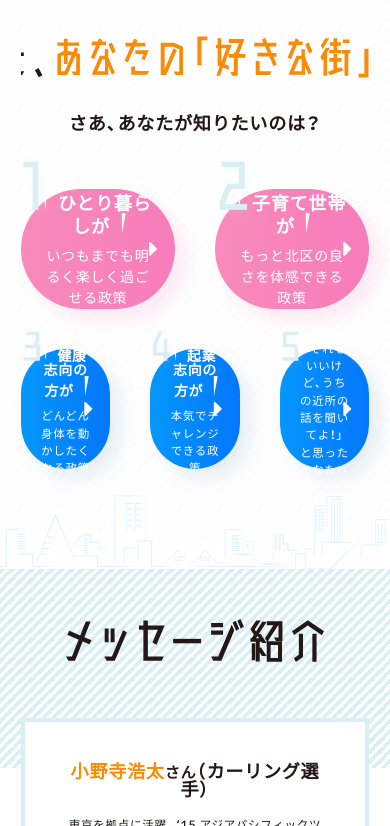
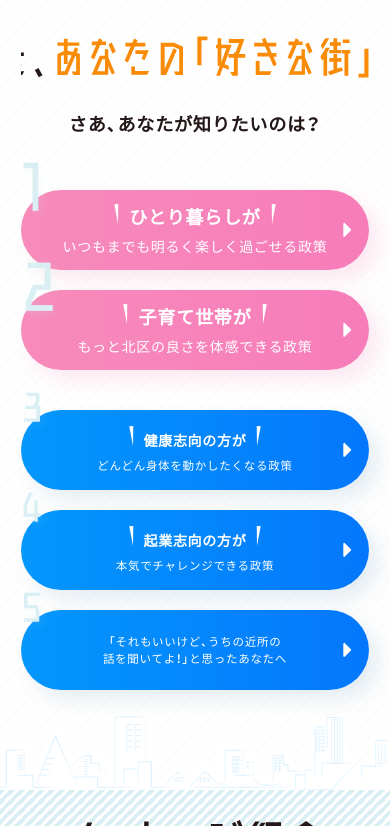
Before and after one commit to satohmsys/tsuchiyakazuki.com, a website built with webpack: page dev/src/ejs/index.ejs in a window 390 px wide. Shown: the part 1174-2000 px from the top of the page. Built offline with nearby package versions, Linux system fonts and the light colour scheme; a web font is replaced by a local one.

Commit message:
コンポーネント レスポンシブ

```diff
--- a/dev/src/ejs/_include/footer.ejs
+++ b/dev/src/ejs/_include/footer.ejs
@@ -2,8 +2,8 @@
     <section class="siteFooter__message">
         <header class="siteFooter__message__index">
             <div class="wrap">
-                <h3 class="sitefooter__message__index__text">
-                    <img src="<%- $path %>../img/common-footer-message-index.svg" width="258" alt="メッセージ紹介">
+                <h3 class="siteFooter__message__index__text">
+                    メッセージ紹介
                 </h3>
             </div>
         </header>
@@ -12,7 +12,7 @@
                 <article class="message">
                     <header class="message__index">
                         <h4 class="message__index__name">
-                            <strong>小野寺浩太</strong><small>さん</small>（カーリング選手）
+                            <strong>小野寺浩太</strong><small>さん</small><br class="-only-sp">（カーリング選手）
                         </h4>
                         <p class="message__index__description">
                         東京を拠点に活躍。‘15 アジアパシフィックツアー優勝、’17 日本選手権8位。
@@ -37,7 +37,7 @@
                 <figure class="recruitment__mv">
                     <img src="<%- $src %>common-footer-member-mv.jpg" width="830" alt="">
                     <figcaption class="recruitment__mv__index">
-                        <img src="<%- $src %>common-footer-member-index.svg" width="638" alt="「あなたと。」">
+                       「あなたと。」
                     </figcaption>
                 </figure>
                 <section class="recruitment__content">
@@ -185,4 +185,9 @@
         </div>
     </section>
 </footer>
+<i class="navToggle">
+    <i class="navToggle__line">
+    </i>
+    <span class="navToggle__span">メニュー</span>
+</i>
 <%- include( '_scripts.ejs' ); %>
--- a/dev/src/scss/_components.scss
+++ b/dev/src/scss/_components.scss
@@ -17,6 +17,12 @@
     width: 300px;
     height: 70px;
     line-height: 1;
+
+    @include mq( sp ){
+        width: 100%;
+    }
+
+
     a{
         width: 100%;
         height: 100%;
@@ -74,11 +80,22 @@
 .buttons{
     display: flex;
 
+    @include mq( tab ){
+        flex-direction: column;
+    }
+
+
     .button{
         list-style: none;
 
         &:not( :last-child ){
             margin-right: $space_s;
+
+			@include mq( tab ){
+                margin-right: 0;
+                margin-bottom: 20px;
+			}
+
         }
     }
 
@@ -235,7 +252,6 @@
         margin-right: auto;
         margin-left: auto;
 
-
 		@include buttonEffectAsset();
 
 
@@ -305,6 +321,12 @@
                 width: calc( 50% - 15px );
                 height: 120px;
 
+				@include mq( tab ){
+                    width: 100%;
+                    height: 80px;
+                }
+
+
                 &:before{
                     font-size: 5em;
                 }
@@ -319,6 +341,12 @@
             .button--manifest{
                 width: calc( 33% - 10px );
                 height: 120px;
+
+				@include mq( tab ){
+                    width: 100%;
+                    height: 80px;
+                }
+
 
                 &:before{
                     font-size: 3em;
--- a/dev/src/scss/_modules.scss
+++ b/dev/src/scss/_modules.scss
@@ -62,12 +62,12 @@ body{
 			position: relative;
 			z-index: 9;
 			img{
-				max-width: 120px;
+				max-width: 130px;
 			}
 		}
 		@include mq( sp ){
 			img{
-				max-width: 90px;
+				// max-width: 130px;
 			}
 		}
 	}
@@ -89,6 +89,27 @@ body{
 					color: $color_link;
 				}
 			}
+		}
+
+		@include mq( tab ){
+			padding: 1em;
+			position: fixed;
+			right: 20px;
+			bottom: 70px;
+			opacity: 0;
+			transition: easeOutBack( all, 1s );
+			transform: translateY( 20px );
+			pointer-events: none;
+			border-radius: 10px;
+			box-shadow: 5px 5px 40px rgba( $blue, 0.1 );
+			background-color: #ffffff;
+		}
+	}
+	@at-root .-is-navOpen .siteHeader .siteNav{
+		@include mq( tab ){
+			pointer-events: all;
+			opacity: 1;
+			transform: translateY( 0 );
 		}
 	}
 
@@ -116,7 +137,6 @@ body{
 	////////メッセージ
 	&__message{
 
-
 		&:after{
 			content: " ";
 			width: 100%;
@@ -124,6 +144,9 @@ body{
 			display: block;
 			@include stripe();
 
+			@include mq( tab ){
+				height: 60px;
+			}
 		}
 
 		&__index{
@@ -132,10 +155,36 @@ body{
 			padding-bottom: 100px;
 			text-align: center;
 			@include stripe();			// background-repeat: repeat;
+
+			@include mq( tab ){
+				padding-top: 30px;
+				padding-bottom: 60px;
+				margin-bottom: -30px;
+			}
+
+
+			&__text{
+				height: 0;
+				padding-top: 1em;
+				line-height: 1;
+				// font-family: 'kaiso';
+				overflow: hidden;
+				font-feature-settings: "palt";
+				letter-spacing: -0.15em;
+				font-size: 3em;
+				background-image: url(../img/common-footer-message-index.svg);
+				background-size: auto 100%;
+				background-repeat: no-repeat;
+				background-position: center center;
+			}
 		}
 
 		&__content{
 			padding-bottom: $space_m;
+
+			@include mq( tab ){
+				padding-bottom: 30px;
+			}
 		}
 
 
@@ -148,10 +197,20 @@ body{
 			border: 4px solid $color_border;
 			background-color: #ffffff;
 
+			@include mq( tab ){
+				padding: 20px;
+			}
+
+
 			&__index{
 				line-height: 1;
 				margin-bottom: $space_s;
 				text-align: center;
+
+				@include mq( tab ){
+					line-height: 1.45;
+					margin-bottom: $space_s_sp;
+				}
 
 				&__name{
 					margin-bottom: 20px;
@@ -174,11 +233,29 @@ body{
 			&__content{
 				display: flex;
 
+				@include mq( tab ){
+					flex-direction: column-reverse;
+				}
+
 				&__text{
 					margin-right: $space_s;
+
+					@include mq( tab ){
+						margin-right: 0;
+					}
 				}
 				&__img{
 					flex-shrink: 0;
+
+					@include mq( tab ){
+						text-align: center;
+					}
+
+					img{
+						@include mq( tab ){
+							width: 150px;
+						}
+					}
 				}
 			}
 		}
@@ -208,16 +285,35 @@ body{
 				top: -50px;
 				z-index: 1;
 
+				@include mq( tab ){
+					top: -30px;
+					margin-bottom: -30px;
+				}
+
+
 				&__index{
+					line-height: 1;
 					margin-top: -70px;
+					margin-bottom: $space_s;
 					position: relative;
 					z-index: 1;
+					font-weight: bold;
+					font-size: 7em;
+
+					@include mq( tab ){
+						margin-top: -0.5em;
+						font-size: 15vw;
+					}
 				}
 			}
 
 
 			&__content{
 				margin-bottom: $space_m;
+
+				@include mq( tab ){
+					margin-bottom: $space_m_sp;
+				}
 			}
 
 			&__content__footer{
@@ -228,8 +324,18 @@ body{
 				font-size: $fontsize_m;
 				font-weight: bold;
 
+				@include mq( tab ){
+					font-size: $fontsize_m_sp;
+
+				}
+
+
 				&--sub{
 					margin-bottom: $space_s;
+
+					@include mq( tab ){
+						margin-bottom: $space_s_sp;
+					}
 				}
 			}
 
@@ -238,7 +344,12 @@ body{
 				padding: 30px;
 				border: 1px solid #fff;
 
+				@include mq( tab ){
+					padding: 20px;
+				}
+
 				&__index{
+					margin-top: 0;
 					font-weight: bold;
 				}
 
@@ -249,10 +360,6 @@ body{
 			}
 
 		}
-
-
-
-
 	}
 
 
@@ -261,14 +368,29 @@ body{
 		padding-top: $space_m;
 		padding-bottom: $space_m;
 
+		@include mq( tab ){
+			padding-top: $space_m_sp;
+			padding-bottom: $space_m_sp;
+		}
+
+
 		.related{
 			display: flex;
 			flex-direction: row;
 			justify-content: space-between;
 
+			@include mq( tab ){
+				flex-direction: column;
+			}
+
+
 			&__section{
 				width: calc( 50% - 25px );
 				text-align: left;
+
+				@include mq( tab ){
+					width: 100%;
+				}
 			}
 			&__section__index{
 				line-height: 1;
@@ -279,6 +401,10 @@ body{
 				span{
 					font-size: 1.5em;
 					color: $color_text_accent;
+
+					@include mq( tab ){
+						font-size: 1.25em;
+					}
 				}
 			}
 		}
@@ -287,8 +413,16 @@ body{
 		.profile{
 			margin-bottom: $space_m;
 
+			@include mq( tab ){
+				margin-bottom: $space_m_sp;
+			}
+
 			&__content {
 				margin-bottom: $space_s;
+
+				@include mq( tab ){
+					margin-bottom: $space_s_sp;
+				}
 			}
 
 			&__footer{
@@ -304,6 +438,11 @@ body{
 			padding: 30px;
 			border: 1px solid $color_border;
 
+			@include mq( tab ){
+				padding: 20px;
+			}
+
+
 			&__index{
 				line-height: 1;
 				margin-bottom: 1em;
@@ -312,22 +451,32 @@ body{
 
 			&__content{
 				font-size: $fontsize_s;
+
+				@include mq( tab ){
+					font-size: 1em;
+				}
 			}
 
 			&__row{
 				display: flex;
 				margin-bottom: 5px;
+
+				@include mq( tab ){
+					flex-direction: column;
+				}
 			}
 
 			&__col{
 				display: flex;
 
 				&:not( :last-child ):after{
+					@include mq( sp, min ){
 						content:"|";
 						margin-left: 1em;
 						margin-right: 1em;
 						display: inline-block;
 						color: $color_border;
+					}
 				}
 
 
@@ -340,11 +489,21 @@ body{
 
 
 		//////// sns
+		.sns{
+			@include mq( tab ){
+				margin-top: $space_m_sp;
+			}
+		}
 		.sns__content{
 			height: 470px;
 			border: 1px solid $color_border;
 			border-radius: 3px;
 			overflow-y: scroll;
+
+			@include mq( tab ){
+				height: 200px;
+			}
+
 
 				&::-webkit-scrollbar{
 				width: 10px;
@@ -362,50 +521,92 @@ body{
 
 
 
-
-
+	///////// フッター
 	&__footer{
 		line-height: 1;
 		padding-top: 30px;
 		padding-bottom: 30px;
 		background-color: $blue;
 		background: $blue url( ../img/common-footer-bg.svg ) center bottom no-repeat;
-		background-size: cover;
+		background-size: 100%;
+
 
 		a{
 			color: #fff;
+		}
 
-		}
 
 		.wrap{
 			display: flex;
 			flex-direction: row;
 			justify-content: space-between;
 			align-items: center;
+
+			@include mq( tab ){
+				flex-direction: column;
+				justify-content: center;
+			}
+		}
+
+
+		.siteFooter__logo{
+			@include mq( tab ){
+				margin-bottom: $space_s_sp;
+			}
 		}
 	}
 }
 
 
 
+////////////////////
+
+// nav
+
+////////////////////
+
 .siteNav{
-
-	@include mq( tab ){
-	}
-
 
 	ul{
 		display: flex;
 		align-items: center;
 		flex-direction: row;
 		list-style: none;
+
 		@include mq( tab ){
+			justify-content: center;
+			flex-direction: column;
+
+			li{
+				width: 100%;
+				line-height: 1;
+				&:after{
+					display: none;
+				}
+
+				&:last-child a{
+					margin-bottom: 0;
+					padding-bottom: 0;
+					border-bottom: none;
+				}
+			}
+
+			a{
+				margin-bottom: 1em;
+				display: block;
+				padding-right: 1em;
+				padding-bottom: 1em;
+				padding-left: 1em;
+				border-bottom: 1px solid $paleblue;
+
+			}
 		}
 	}
 
 	li{
 
 		&:not( :last-child ){
+			@include mq( tab,min ){
 				&:after{
 					content:" ";
 					width: 5px;
@@ -419,21 +620,11 @@ body{
 					background-color: #ffffff;
 				}
 			}
+		}
 
 		@include mq( tab ){
 			width: auto;
 			flex-shrink: 0;
-			&:after{
-				content:" ";
-				width: 80px;
-				height: 1px;
-				margin-right: 0.5em;
-				margin-left: 0.5em;
-				display: inline-block;
-				vertical-align: middle;
-				background-color: $color_border;
-				mix-blend-mode: color-burn
-			}
 		}
 
 
@@ -472,11 +663,81 @@ body{
 			}
 		}
 	}
+}
+}
 
-	&.-is-scrollify-notactive{
-		.siteNav__defaultLink{
-			display: none;
+
+
+.navToggle{
+	display: block;
+	@include mq( tab ){
+		width: 60px;
+		height: 60px;
+		display: flex;
+		flex-direction: column;
+		align-items: center;
+		justify-content: center;
+		position: fixed;
+		z-index: 9;
+		right: 5vw;
+		bottom: 5vw;
+		border-radius: 10000px;
+		background: linear-gradient( to right, $blue, #0477fc);
+		box-shadow: 10px 10px 20px rgba( darken($blue, 20 ), 0.1 );
+
+
+		&__line{
+			width: 38.8%;
+			height: 2px;
+			border-radius: 1000px;
+			background-color: #ffffff;
+			position: relative;
+			transition: transition();
+
+			&:before{
+				top: -6px;
+			}
+			&:after{
+				bottom: -6px;
+			}
+
+			&:before,
+			&:after{
+				content: " ";
+				width: 100%;
+				height: 2px;
+				display: block;
+				position: absolute;
+				transition: transition();
+				transform-origin: center center;
+				background-color: #ffffff;
+			}
+		}
+		@at-root .-is-navOpen .navToggle__line{
+
+			transform: rotate( 45deg );
+
+			&:before{
+				top: 0px;
+				transform: rotate( 90deg );
+
+			}
+			&:after{
+				width: 0;
+				bottom: 0px;
+			}
+
+		}
+
+
+		&__span{
+			display: block;
+			margin-top: 1.5em;
+			line-height: 1;
+			color: #ffffff;
+			font-weight: bold;
+			font-style: normal;
+			font-size: 1rem;
 		}
 	}
 }
-}
--- a/dev/src/scss/_settings.scss
+++ b/dev/src/scss/_settings.scss
@@ -27,10 +27,6 @@ html{
 	-webkit-font-smoothing: antialiased;
 	 -webkit-text-size-adjust: 100%;
 	color: $basefontColor;
-
-	@include mq( tab ){
-		line-height: ( 44 / 26);
-	}
 }
 
 body{
--- a/dev/src/scss/_variables.scss
+++ b/dev/src/scss/_variables.scss
@@ -53,9 +53,10 @@ $space_m : 50px;
 $space_l : 70px;
 $space_xl : 100px;
 
-$space_s_sp : 20px;
-$space_m_sp : $space_s_sp*1.5;
-$space_l_sp : $space_s_sp*2.5;
+$space_s_sp : 30px;
+$space_m_sp : 40px;
+$space_l_sp : 60px;
+$space_xl_sp : 80px;
 
 
 
@@ -66,11 +67,11 @@ $space_l_sp : $space_s_sp*2.5;
 /////////////////////
 $fontsize_s		: #{( 14 / 17)}em;
 $fontsize_m		: #{( 22 / 17)}em;
-// $fontsize_m_sp	: #{( 16 / 13)}em;
+$fontsize_m_sp	: #{( 22 / 17)}em;
 $fontsize_l		: #{( 27 / 17)}em;
-// $fontsize_l_sp	: #{( 20 / 13)}em;
+$fontsize_l_sp	: #{( 27 / 17)}em;
 $fontsize_xl	: #{( 32 / 17)}em;
-// $fontsize_xl_sp	: #{( 22 / 13)}em;
+$fontsize_xl_sp	: #{( 32 / 17)}em;
 
 $fontsize_index_s : $fontsize_l;
 $fontsize_index_s_en : $fontsize_m;
```
Lines whose indentation alone changed are shown as unchanged.
